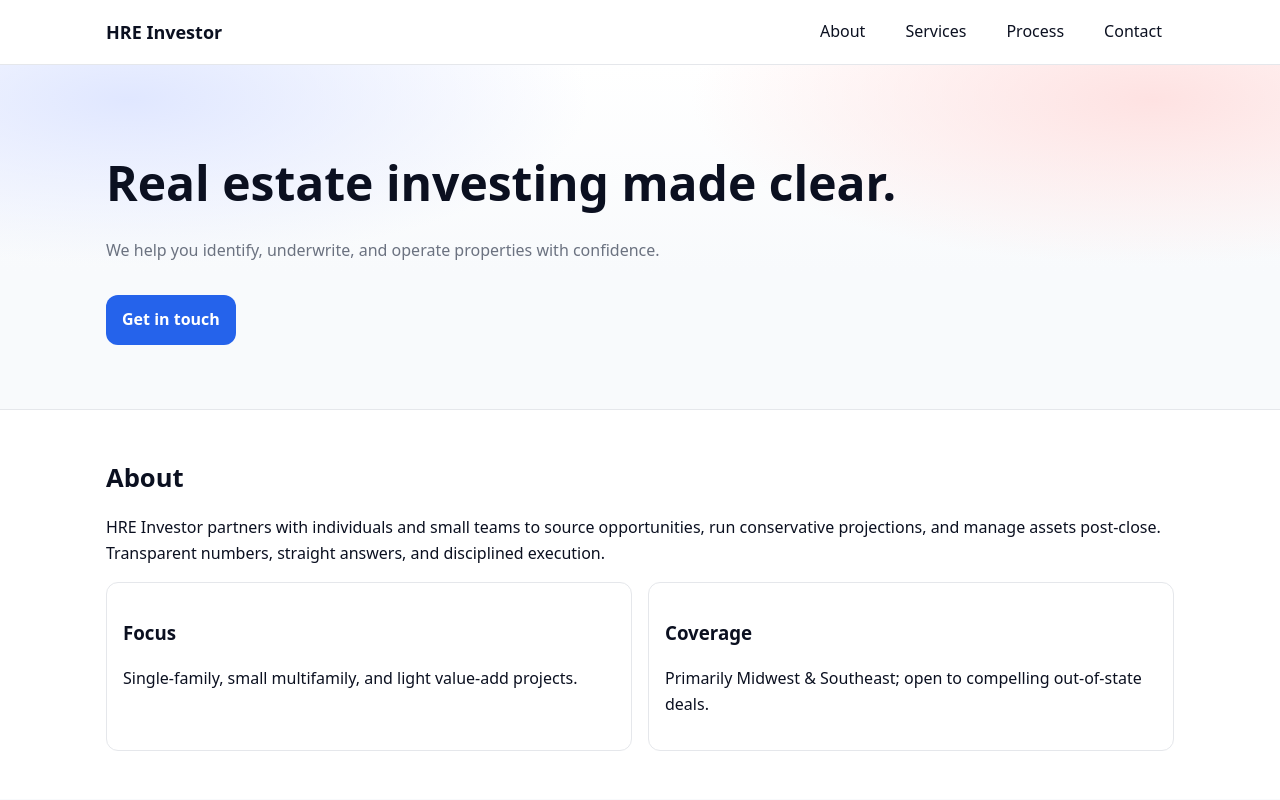
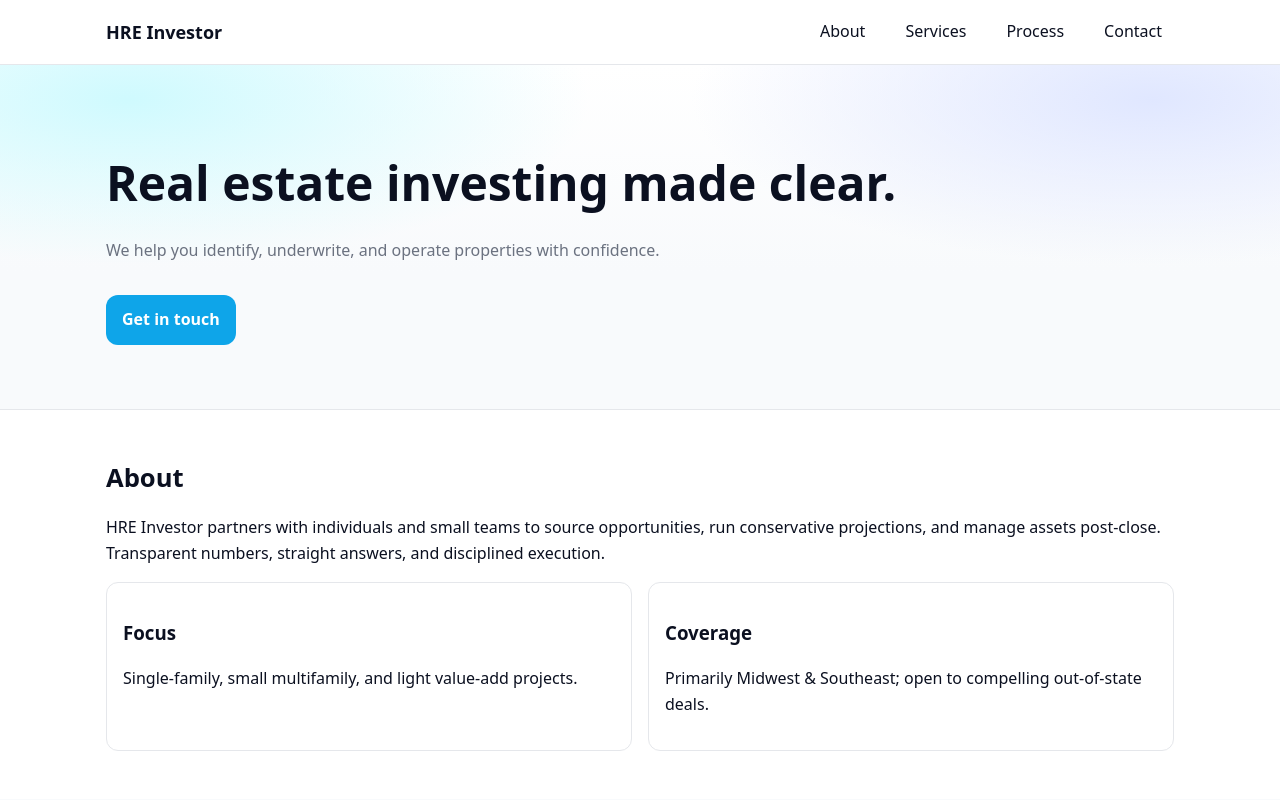
Before and after one commit to HREInvestor/HREInvestor, a plain HTML site: page index.html in a window 1280 px wide. Shown: the top 800 px of the page. Drawn offline with Linux system fonts and the light colour scheme.

Commit message:
Update styles.css

```diff
--- a/styles.css
+++ b/styles.css
@@ -1,76 +1,51 @@
-/* Basic, clean, mobile-first styles */
 :root{
-  --bg:#0b1020;
   --ink:#0b1020;
   --paper:#ffffff;
   --muted:#6b7280;
-  --brand:#2563eb;
+  --brand:#0ea5e9; /* cyan accent */
   --brand-ink:#ffffff;
   --card:#f8fafc;
-  --ring: rgba(37, 99, 235, .35);
+  --ring: rgba(14,165,233,.35);
 }
-
 *{box-sizing:border-box}
 html,body{margin:0;padding:0}
-body{
-  font-family: system-ui, -apple-system, Segoe UI, Roboto, Helvetica, Arial, sans-serif;
-  color:var(--ink);
-  background:var(--paper);
-  line-height:1.6;
-}
-
+body{font-family: system-ui, -apple-system, Segoe UI, Roboto, Helvetica, Arial, sans-serif;color:var(--ink);background:var(--paper);line-height:1.6}
 .container{max-width:1100px;margin:0 auto;padding:0 1rem}
-
-.site-header{
-  position:sticky;top:0;background:rgba(255,255,255,.9);
-  border-bottom:1px solid #e5e7eb;backdrop-filter:saturate(180%) blur(10px);z-index:10;
-}
+.site-header{position:sticky;top:0;background:rgba(255,255,255,.9);border-bottom:1px solid #e5e7eb;backdrop-filter:saturate(180%) blur(10px);z-index:10}
 .nav{display:flex;align-items:center;gap:1rem;min-height:64px}
-.brand{font-weight:700;text-decoration:none;color:var(--ink);font-size:1.125rem}
+.brand{font-weight:800;text-decoration:none;color:var(--ink);font-size:1.125rem}
 .site-nav{margin-left:auto;display:flex;gap:1rem}
 .site-nav a{color:var(--ink);text-decoration:none;padding:.5rem .75rem;border-radius:.5rem}
 .site-nav a:hover{background:#f3f4f6}
 .menu-toggle{display:none;border:0;background:transparent;font-size:1.5rem}
-
 @media (max-width: 760px){
   .menu-toggle{display:block;margin-left:auto}
   .site-nav{position:absolute;right:1rem;top:64px;flex-direction:column;background:#fff;border:1px solid #e5e7eb;border-radius:.75rem;padding:.5rem;display:none}
   .site-nav.open{display:flex}
 }
-
 .hero{
-  background: radial-gradient(60% 80% at 10% 10%, #e0e7ff 0, transparent 60%),
-              radial-gradient(60% 80% at 90% 10%, #fee2e2 0, transparent 60%),
+  background: radial-gradient(60% 80% at 10% 10%, #cffafe 0, transparent 60%),
+              radial-gradient(60% 80% at 90% 10%, #e0e7ff 0, transparent 60%),
               linear-gradient(180deg,#ffffff, #f8fafc 60%);
-  padding:5rem 0 4rem;
-  border-bottom:1px solid #e5e7eb;
+  padding:5rem 0 4rem;border-bottom:1px solid #e5e7eb
 }
 .hero-inner{display:grid;gap:1rem;justify-items:start}
 .hero h1{font-size:clamp(1.8rem, 3vw + 1rem, 3rem);margin:0}
 .hero p{color:var(--muted);margin:0 0 1rem 0}
-.btn{
-  display:inline-block;background:var(--brand);color:var(--brand-ink);
-  text-decoration:none;padding:.75rem 1rem;border-radius:.75rem;font-weight:600;border:0;cursor:pointer
-}
+.btn{display:inline-block;background:var(--brand);color:var(--brand-ink);text-decoration:none;padding:.75rem 1rem;border-radius:.75rem;font-weight:700;border:0;cursor:pointer}
 .btn:focus{outline:2px solid var(--ring);outline-offset:2px}
-
 .section{padding:3rem 0}
 .section.alt{background:var(--card)}
 h2{margin:0 0 1rem 0;font-size:1.6rem}
 .grid{display:grid;gap:1rem}
-.grid.two{grid-template-columns:repeat(2, minmax(0, 1fr))}
-.grid.three{grid-template-columns:repeat(3, minmax(0, 1fr))}
-@media (max-width: 900px){
-  .grid.two, .grid.three{grid-template-columns:1fr}
-}
+.grid.two{grid-template-columns:repeat(2,minmax(0,1fr))}
+.grid.three{grid-template-columns:repeat(3,minmax(0,1fr))}
+@media (max-width: 900px){.grid.two,.grid.three{grid-template-columns:1fr}}
 .card{background:#fff;border:1px solid #e5e7eb;border-radius:.75rem;padding:1rem}
-
+.steps{margin:0;padding-left:1.25rem}
 .contact-form label{display:block}
 .contact-form span{display:block;font-weight:600;margin:.5rem 0}
-input, textarea{
-  width:100%;padding:.75rem;border:1px solid #e5e7eb;border-radius:.5rem;font:inherit
-}
-input:focus, textarea:focus{outline:2px solid var(--ring);outline-offset:2px}
+input,textarea{width:100%;padding:.75rem;border:1px solid #e5e7eb;border-radius:.5rem;font:inherit}
+input:focus,textarea:focus{outline:2px solid var(--ring);outline-offset:2px}
 .fineprint{color:var(--muted);font-size:.9rem}
-
 .site-footer{border-top:1px solid #e5e7eb;padding:2rem 0;color:var(--muted);text-align:center}
```
